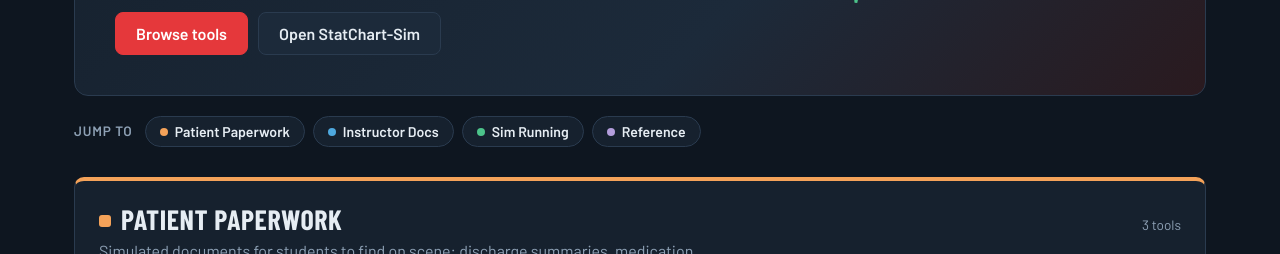
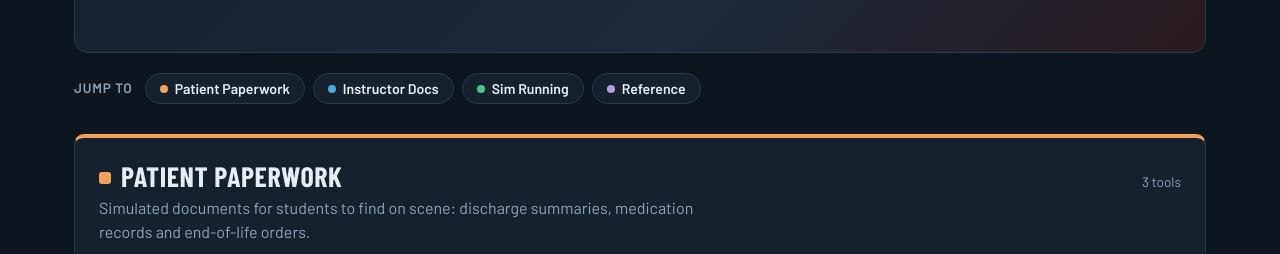
Before and after one commit to ems-simlab/EMS-SimLab, a plain HTML site: page index.html in a window 1280 px wide. Shown: the part 270-524 px from the top of the page. Drawn offline with nearby package versions, Linux system fonts and the light colour scheme.

Commit message:
Update index.html
Remove redundant buttons on Home Page

```diff
--- a/index.html
+++ b/index.html
@@ -73,10 +73,10 @@
     <div>
       <h1>EMS <b>Simulation</b> Toolkit</h1>
       <p>Free browser tools for EMS instructors. Build scenarios, print the paperwork, and run better sims. Nothing to install, nothing to sign up for.</p>
-      <div class="hero-actions">
+      <!--<div class="hero-actions">
         <a class="btn primary" href="#tools">Browse tools</a>
         <a class="btn" href="statchart-sim/index.html">Open StatChart-Sim</a>
-      </div>
+      </div>-->
     </div>
     <svg class="ecg" viewBox="0 0 400 110" aria-hidden="true">
       <path d="M0,60 L60,60 L70,52 L80,60 L95,60 L102,68 L110,10 L120,95 L128,60 L150,60 L165,48 L185,60 L230,60 L240,52 L250,60 L265,60 L272,68 L280,10 L290,95 L298,60 L320,60 L335,48 L355,60 L400,60"/>
```
